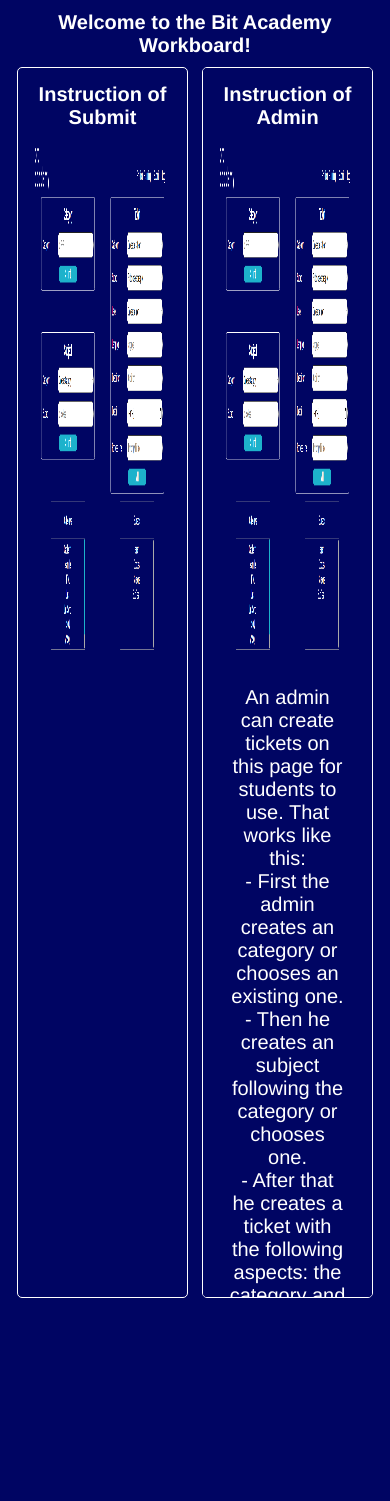
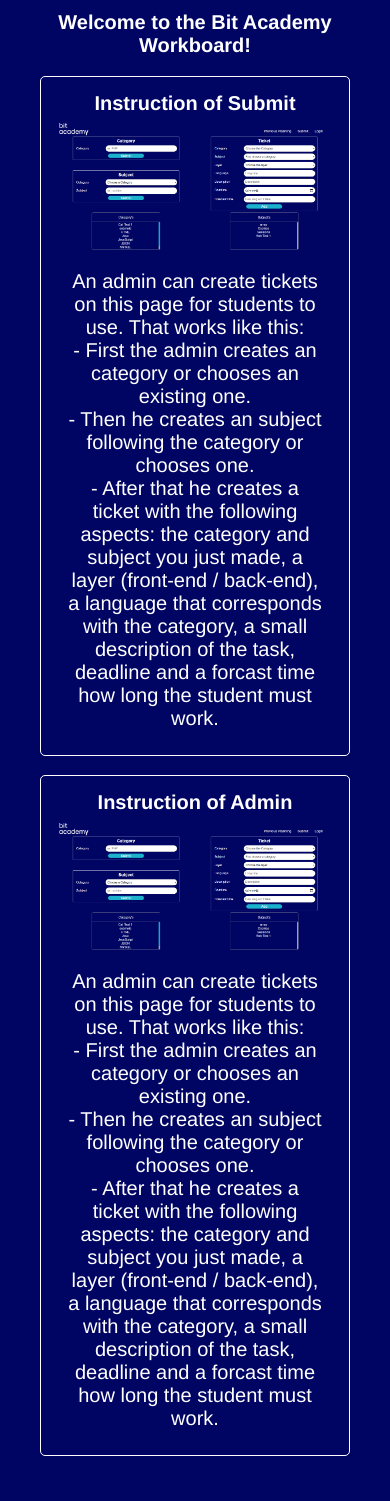
Before and after one commit to DylanEckhart/Bit-Academy, a PHP site: page / in a window 390 px wide. Shown: the part 131-1632 px from the top of the page. Before the commit the page ends 1429 px from the top, so only its background shows below. Run offline with PHP 8.4, Linux system fonts and the light colour scheme.

Commit message:
Made the page responsive for almost every page

```diff
--- a/Instruction/index.php
+++ b/Instruction/index.php
@@ -26,7 +26,10 @@
             <h2 class="submit_head">Instruction of Submit</h2>
             <img class="screenshot_submit" src="IMG/admin_screen.png" alt="screenshot">
             <p>
-
+                An admin can create tickets on this page for students to use. That works like this: <br>
+                - First the admin creates an category or chooses an existing one. <br>
+                - Then he creates an subject following the category or chooses one. <br>
+                - After that he creates a ticket with the following aspects: the category and subject you just made, a layer (front-end / back-end), a language that corresponds with                   the category, a small description of the task, deadline and a forcast time how long the student must work.
             </p>
         </div>
         <!-- Instruction block for admin -->
--- a/Instruction/instruction_style.css
+++ b/Instruction/instruction_style.css
@@ -18,7 +18,6 @@
 .screenshot_admin, .screenshot_submit {
     margin-top: 2%;
     width: 100%;
-    height: 45%;
 }
 
 /* Give instruction a border and center it */
@@ -34,8 +33,9 @@
 
 /* Responsive for max-width 800px */
 @media screen and (max-width: 800px) {
-    .instruction_submit, .instruction_admin {
+    /* Set grid items underneath each other*/
+    #grid-container {
         margin-bottom: 35px;
-        grid-template: auto / 50% 50%;
+        grid-template: auto / minmax(0, 1fr);
     }
 }
```
